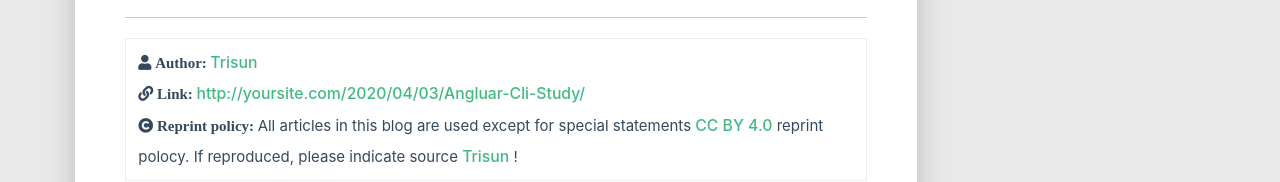
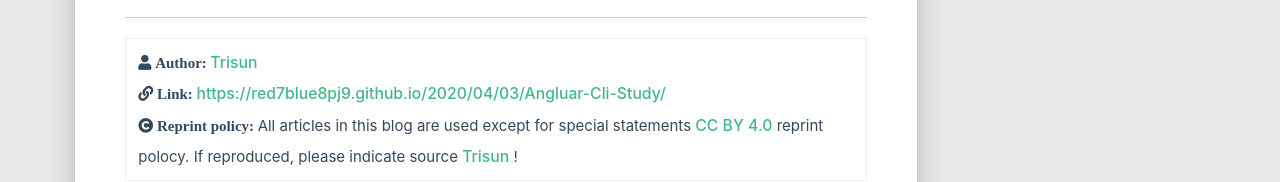
Before and after one commit to red7blue8pj9/red7blue8pj9.github.io, a plain HTML site: page 2020/04/03/Angluar-Cli-Study/index.html in a window 1280 px wide. Shown: the part 1039-1221 px from the top of the page. Drawn offline with Linux system fonts and the light colour scheme; some packages are replaced by stand-ins of ours; no server answers; a script that the page names is missing.

Commit message:
Site updated: 2020-04-03 16:47:00

```diff
--- a/2020/04/03/Angluar-Cli-Study/index.html
+++ b/2020/04/03/Angluar-Cli-Study/index.html
@@ -505,7 +505,7 @@
                     </i>
                 </span>
                 <span class="reprint-info">
-                    <a href="http://yoursite.com" rel="external nofollow noreferrer">Trisun</a>
+                    <a href="https://red7blue8pj9.github.io" rel="external nofollow noreferrer">Trisun</a>
                 </span>
             </div>
             <div class="reprint__type">
@@ -515,7 +515,7 @@
                     </i>
                 </span>
                 <span class="reprint-info">
-                    <a href="http://yoursite.com/2020/04/03/Angluar-Cli-Study/">http://yoursite.com/2020/04/03/Angluar-Cli-Study/</a>
+                    <a href="https://red7blue8pj9.github.io/2020/04/03/Angluar-Cli-Study/">https://red7blue8pj9.github.io/2020/04/03/Angluar-Cli-Study/</a>
                 </span>
             </div>
             <div class="reprint__notice">
@@ -528,7 +528,7 @@
                     All articles in this blog are used except for special statements
                     <a href="https://creativecommons.org/licenses/by/4.0/deed.zh" rel="external nofollow noreferrer" target="_blank">CC BY 4.0</a>
                     reprint polocy. If reproduced, please indicate source
-                    <a href="http://yoursite.com" target="_blank">Trisun</a>
+                    <a href="https://red7blue8pj9.github.io" target="_blank">Trisun</a>
                     !
                 </span>
             </div>
@@ -848,7 +848,7 @@ code[class*="language-"], pre[class*="language-"] { white-space: pre !important;
         <div class="col s12 m8 l8 copy-right">
             Copyright&nbsp;&copy;
             <span id="year">2019</span>
-            <a href="http://yoursite.com" target="_blank">Trisun</a>
+            <a href="https://red7blue8pj9.github.io" target="_blank">Trisun</a>
             |&nbsp;Powered by&nbsp;<a href="https://hexo.io/" target="_blank">Hexo</a>
             |&nbsp;Theme&nbsp;<a href="https://github.com/blinkfox/hexo-theme-matery" target="_blank">Matery</a>
             <br>
```
Also changed, not shown: about/index.html (+1 -1 lines), archives/2020/04/index.html (+1 -1 lines), archives/2020/index.html (+1 -1 lines), archives/index.html (+1 -1 lines), categories/Frontend/Study/index.html (+1 -1 lines), categories/Frontend/index.html (+1 -1 lines), categories/index.html (+1 -1 lines), index.html (+1 -1 lines), tags/Angular/index.html (+1 -1 lines), tags/index.html (+2 -2 lines).
